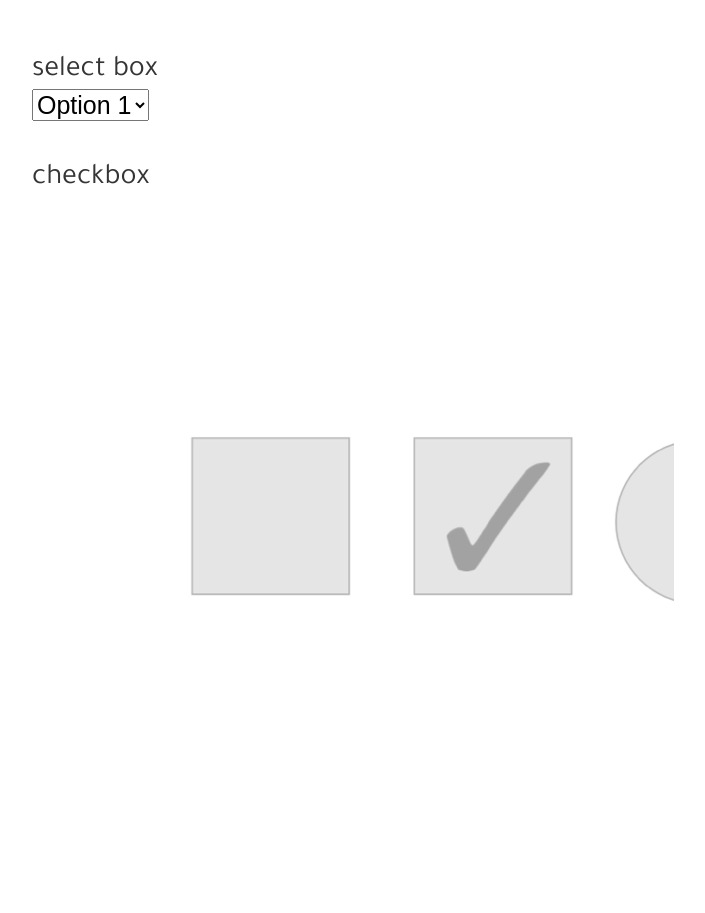
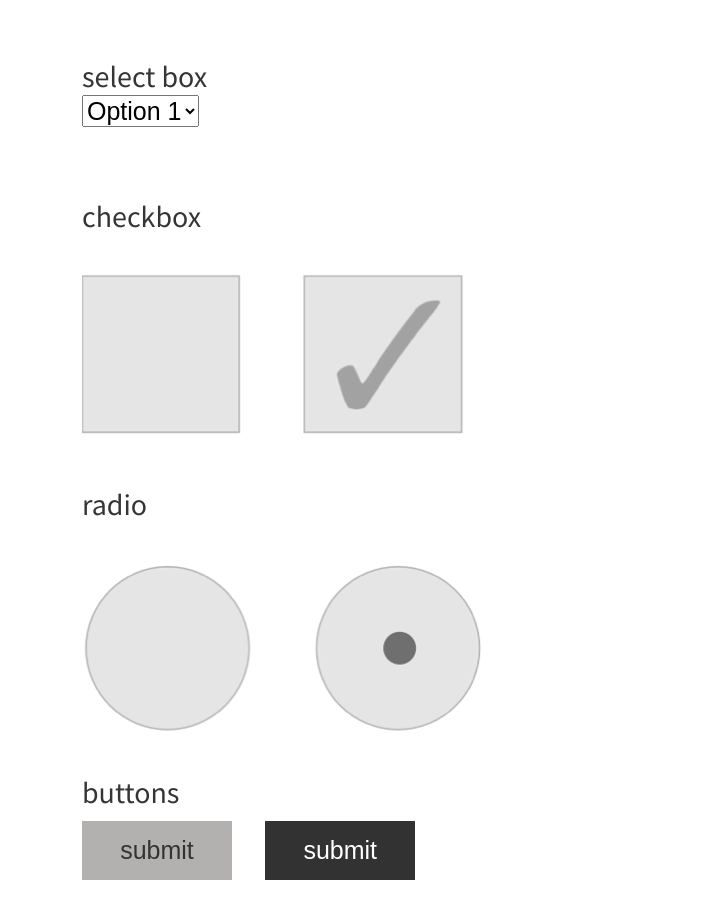
Before and after one commit to jcqnly/ui-challenge-2, a plain HTML site: page index.html in a window 1280 px wide. Shown: the part 319-1232 px from the top of the page, without its empty margins (358-1063 px from the left). Drawn offline with Linux system fonts and the light colour scheme.

Commit message:
add sprites and buttons

```diff
--- a/index.html
+++ b/index.html
@@ -5,7 +5,7 @@
   <meta name="viewport" content="width=device-width, initial-scale=1.0">
   <meta http-equiv="X-UA-Compatible" content="ie=edge">
   <title>UI Challenge 2</title>
-  <link href="https://fonts.googleapis.com/css?family=Tajawal" rel="stylesheet">
+  <link href="https://fonts.googleapis.com/css?family=Source+Sans+Pro" rel="stylesheet">
   <link rel="stylesheet" href="styles/base.css">
   <link rel="stylesheet" href="styles/layout.css">
   <link rel="stylesheet" href="styles/module.css">
@@ -13,20 +13,20 @@
 <body>
   <form>
     <label for="text">text input</label><br>
-    <input type="text" name="text_input" size="25" id="text_input" placeholder="placeholder text"><br>
+    <input type="text" name="text_input" size="30" id="text_input" placeholder="placeholder text"><br>
     <label for="text_val">text input w/ validation error</label><br>
-    <input type="text" name="text_input_validation" size="25" id="text_val" placeholder="placeholder text"><br>
+    <input type="text" name="text_input_validation" size="30" id="text_val" placeholder="placeholder text"><br>
     <label for="selection">select box</label><br>
     <select id="options">
-      <option value="option1" size="25">Option 1</option>
-      <option value="option2" size="25">Option 2</option>
+      <option value="option1">Option 1</option>
+      <option value="option2">Option 2</option>
       <option value="option3">Option 3</option>
       <option value="option4">Option 4</option>
       <option value="option5">Option 5</option>
     </select>
   </form>
 
-  <section>
+  <section id="checkbox">
     <label for="checkbox">checkbox</label>
     <span class="sprite-checkbox"></span>
   </section>
@@ -37,8 +37,9 @@
   </section>
 
   <section id="buttons">
-    <label for="buttons">buttons</label>
-    <span class="sprite-buttons"></span>
+    <label for="buttons">buttons</label><br>
+    <button id="button1">submit</button>
+    <button id="button2">submit</button>
   </section>
 </body>
   <script src="index.js" type="text/javascript"></script>
--- a/styles/base.css
+++ b/styles/base.css
@@ -1,6 +1,6 @@
 body {
-  max-width: 500px;
+  max-width: 400px;
   margin: 100px auto;
-  font-family: 'Tajawal', sans-serif;
+  font-family: 'Source Sans Pro', sans-serif;
   color: rgb(54, 53, 53);
 }
--- a/styles/layout.css
+++ b/styles/layout.css
@@ -1,3 +1,3 @@
 section, select {
-  margin-bottom: 40px;
+  margin-bottom: 70px;
 }
--- a/styles/module.css
+++ b/styles/module.css
@@ -7,7 +7,7 @@ input {
 }
 
 input::-webkit-input-placeholder {
-  font-size: 30px;
+  font-size: 25px;
   padding-left: 15px;
 }
 
@@ -16,11 +16,37 @@ input::-webkit-input-placeholder {
 }
 
 [class*="sprite-"] {
-  height: 1454px;
-  width: 642px;
-  display: inline-block;
+  height: 250px;
+  width: 400px;
+  float: left;
 }
 
 .sprite-checkbox {
-  background: url('/sprites/form-elements-sprite.png') 0 0;
+  background: url('/sprites/form-elements-sprite.png') -160px -200px;
 }
+
+.sprite-radio {
+  background: url('/sprites/form-elements-sprite.png') -580px -200px;
+}
+
+#button1, #button2 {
+  border: none;
+  padding: 15px 32px;
+  text-align: center;
+  text-decoration: none;
+  display: inline-block;
+  font-size: 25px;
+  margin: 10px 30px 0 0;
+  cursor: pointer;
+  width: 6em;
+}
+
+#button1 {
+  background-color: rgb(179, 176, 176);
+  color: #333;
+}
+
+#button2 {
+  background-color: rgb(50, 50, 50);
+  color:white;
+}
```
